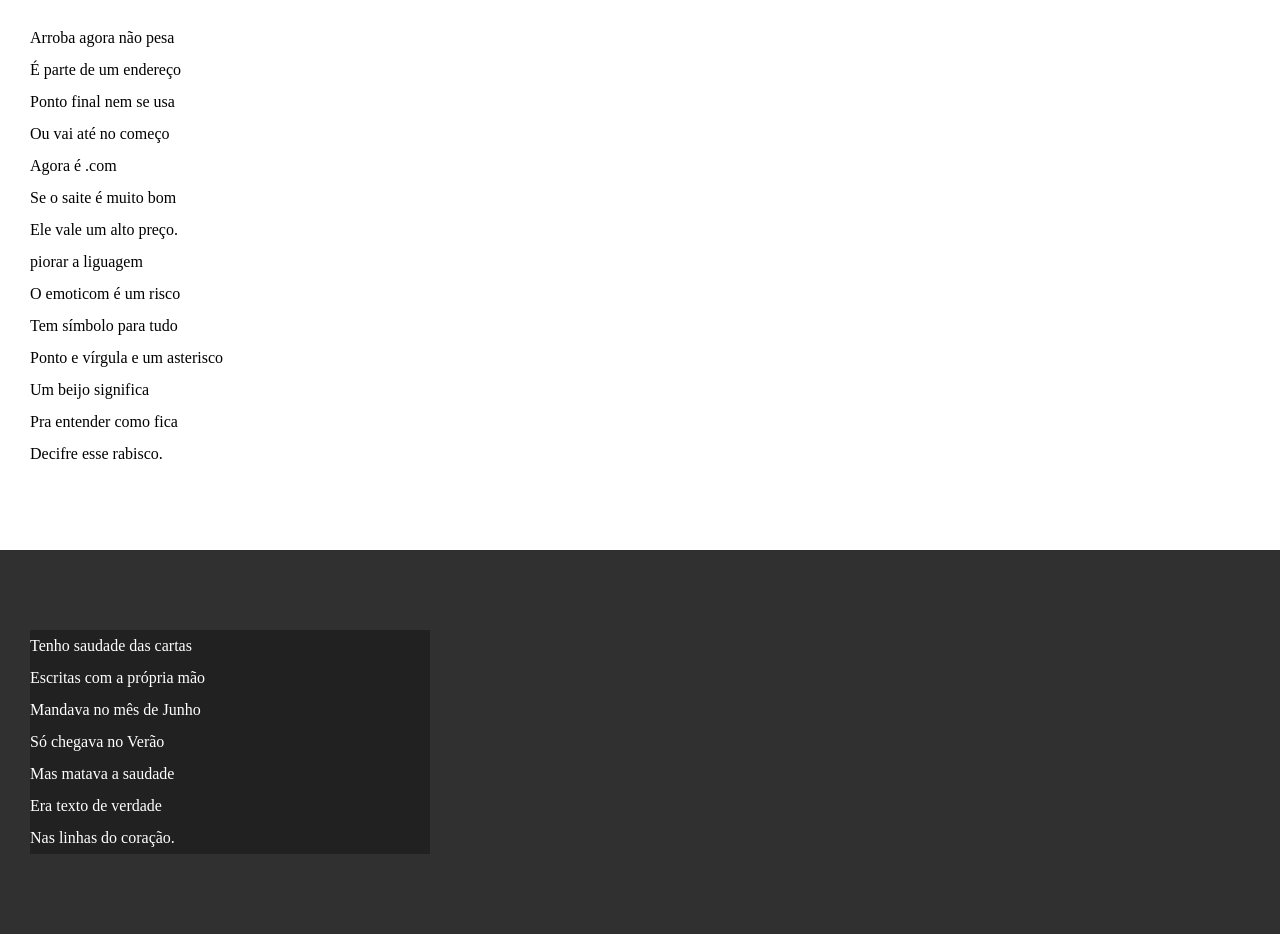
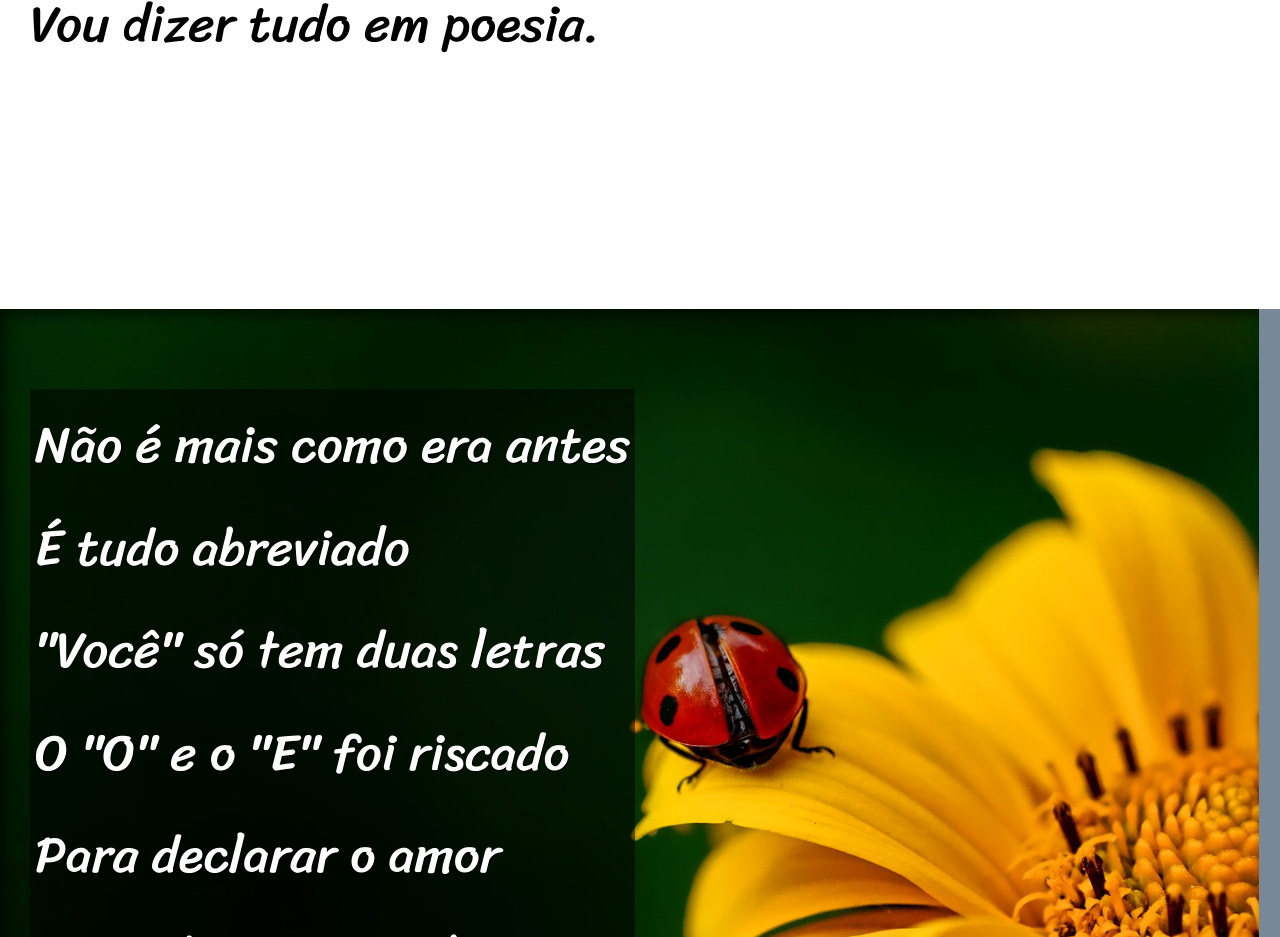
Before and after one commit to vitorvilarindo/desafios-html-css, a plain HTML site: page d012/index.html in a window 1280 px wide. Shown: the part 983-1920 px from the top of the page. Drawn offline with Linux system fonts and the light colour scheme.

Commit message:
criei o estilo do desafio 12

```diff
--- a/d012/estilos/style.css
+++ b/d012/estilos/style.css
@@ -1,13 +1,23 @@
 @charset "UTF-8";
+
+@import url('https://fonts.googleapis.com/css2?family=Bebas+Neue&family=Overpass:wght@300&family=Passion+One&family=Sriracha&display=swap');
+
+@import url('https://fonts.googleapis.com/css2? family= Bebas+Neue & family= Overpass:wght@300 & family= Sriracha & display=swap');
 
 * {
     margin: 0px;
     padding: 0px;
 }
 
+:root {
+    --fonte1: Verdana, Geneva, Tahoma, sans-serif;
+    --fonte2: 'Passion One', cursive;
+    --fonte3: 'Sriracha', cursive;
+}
 html, body {
     min-height: 100vh;
     background-color: lightslategray;
+    font-family: var(--fonte1);
 }
 
 header {
@@ -19,6 +29,8 @@ header {
 header > h1 {
     padding-top: 50px;
     font-variant: small-caps;
+    font-family: var(--fonte2);
+    font-size: 10vw;
 }
 
 header > p {
@@ -40,7 +52,13 @@ section {
     padding-top: 10vh;
     padding-left: 30px;
     padding-bottom: 10vh;
+    font-size: 4vw;
     line-height: 2em;
+    font-family: var(--fonte3);
+}
+
+section > p {
+    padding-bottom: 3em;
 }
 
 section.normal {
@@ -51,11 +69,29 @@ section.normal {
 section.especial {
     background-color: rgb(48, 48, 48);
     color: white;
+    box-shadow: inset 6px 6px 13px 0px rgba(0, 0, 0, 0.582);
 }
 
 section.especial > p {
-    width: 400px;
-    background-color: rgba(0, 0, 0, 0.308);
+    display: inline-block;
+    padding: 5px;
+    background-color: rgba(0, 0, 0, 0.514);
+    text-shadow: 1px 1px 0px black;
+}
+
+section#flor {
+    width: 96vw;
+    background-image: url('../imagens/background001.jpg');
+    background-position: right center;
+    background-attachment: fixed;
+    background-size: cover
+}
+
+section#cartas {
+    background-image: url('../imagens/background002.jpg');
+    background-position: right center;
+    background-attachment: fixed;
+    background-size: cover
 }
 
 footer {
--- a/d012/index.html
+++ b/d012/index.html
@@ -3,7 +3,7 @@
 <head>
     <meta charset="UTF-8">
     <meta http-equiv="X-UA-Compatible" content="IE=edge">
-    <meta name="viewport" content="width=device-width, initial-scale=1.0">
+    <meta name="viewport" content="width=device-width, initial-scale=1.0"> <link rel="shortcut icon" href="imagens/Babysnoop03-Reborn-Mail-envelope-sea.ico" type="image/icone de cartas">
     <title>Cordel Moderno</title>
 
     <link rel="stylesheet" href="estilos/style.css">
@@ -32,7 +32,7 @@
         </section>
 
 
-        <section class="especial">
+        <section class="especial" id="flor">
             <p>
                 Não é mais como era antes<br>
                 É tudo abreviado<br>
@@ -66,7 +66,7 @@
             </p>
         </section>
 
-        <section class="especial">
+        <section class="especial" id="cartas">
             <p>
                 Tenho saudade das cartas<br>
                 Escritas com a própria mão<br>
```
Also changed, not shown: d012/imagens/Babysnoop03-Reborn-Mail-envelope-sea.ico (added).
